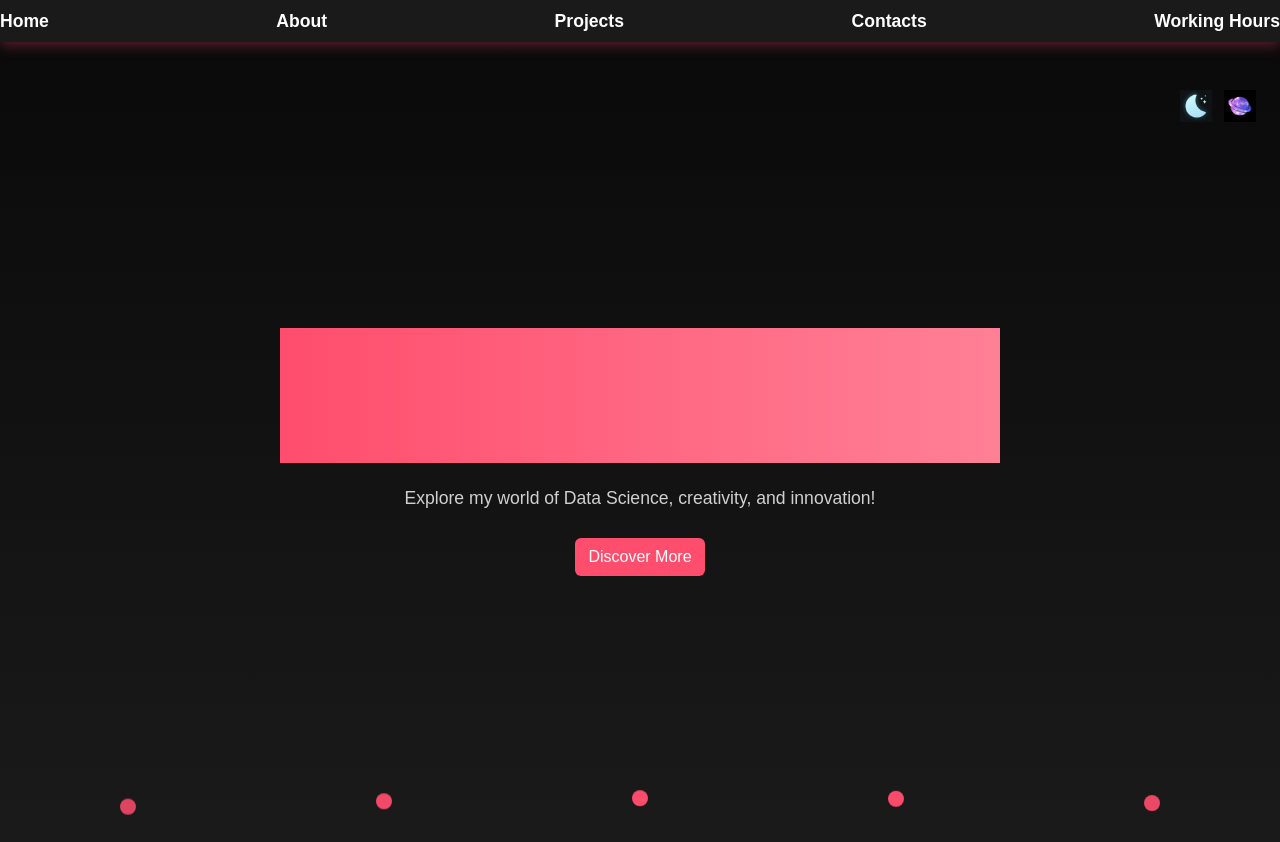
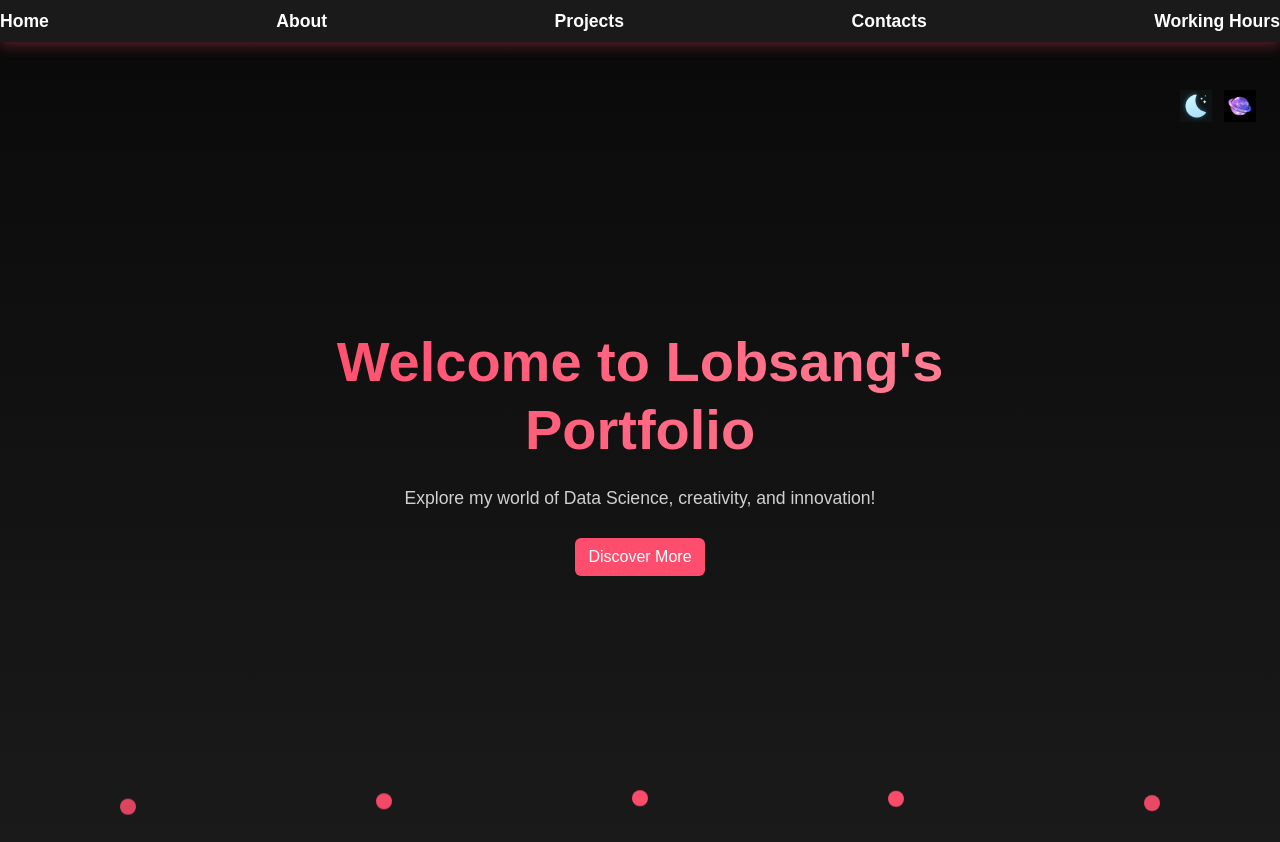
Before and after one commit to lobsangshakya/react_portfolio, a React (Vite) app: page / in a window 1280 px wide. Built offline with nearby package versions, Linux system fonts and the light colour scheme.

Commit message:
Update styles.css

```diff
--- a/src/styles.css
+++ b/src/styles.css
@@ -276,7 +276,7 @@ body {
   font-weight: 700;
   margin: 20px 0;
   background: linear-gradient(90deg, #ff4d6d, #ff8096);
-  /* -webkit-background-clip: text; */
+  -webkit-background-clip: text;
   -webkit-text-fill-color: transparent;
 }
 
@@ -285,7 +285,7 @@ body {
   font-weight: 700;
   margin-bottom: 20px;
   background: linear-gradient(90deg, #ff4d6d, #ff8096);
-  /* -webkit-background-clip: text; */
+  -webkit-background-clip: text;
   -webkit-text-fill-color: transparent;
 }
 
```
